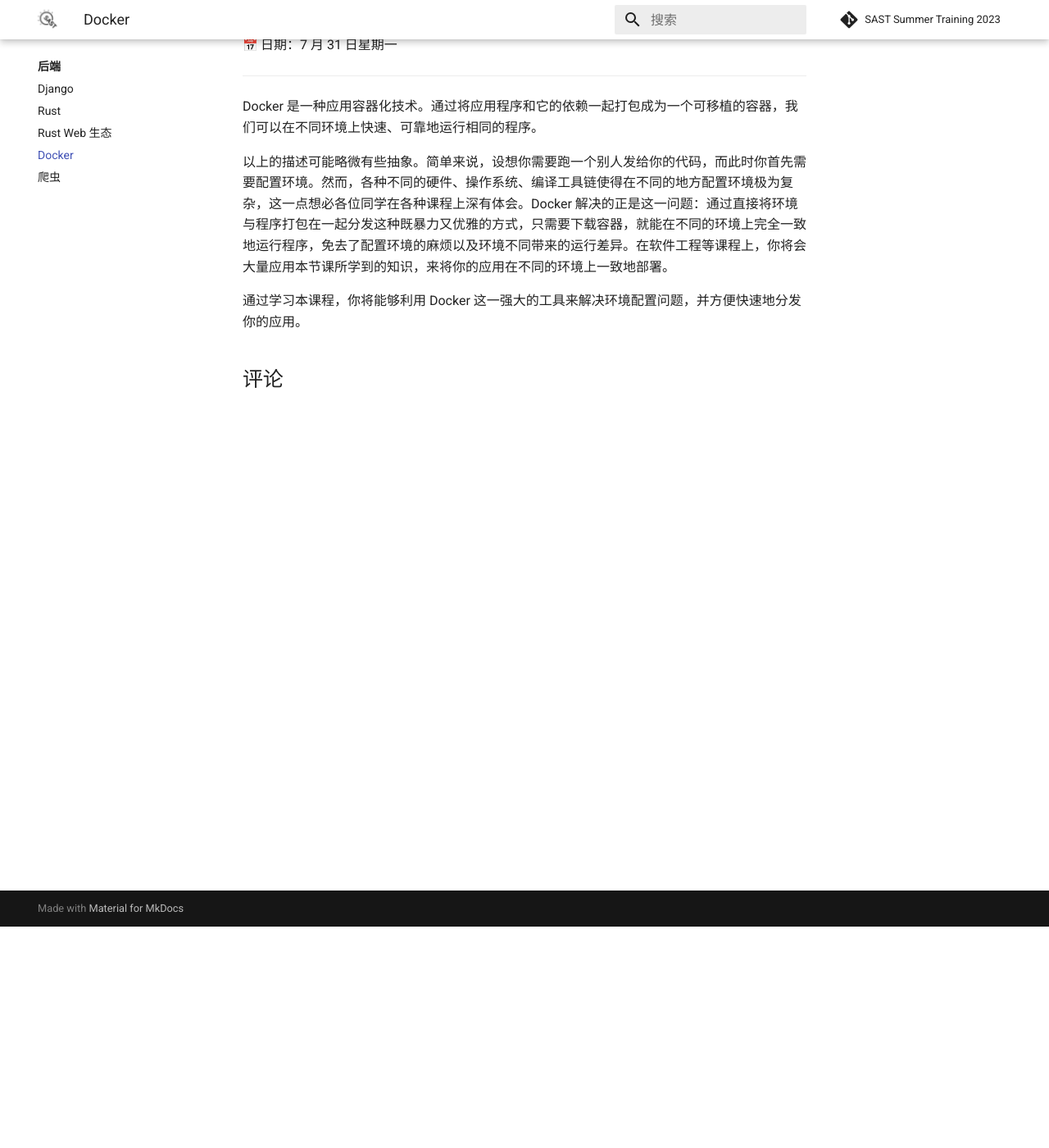
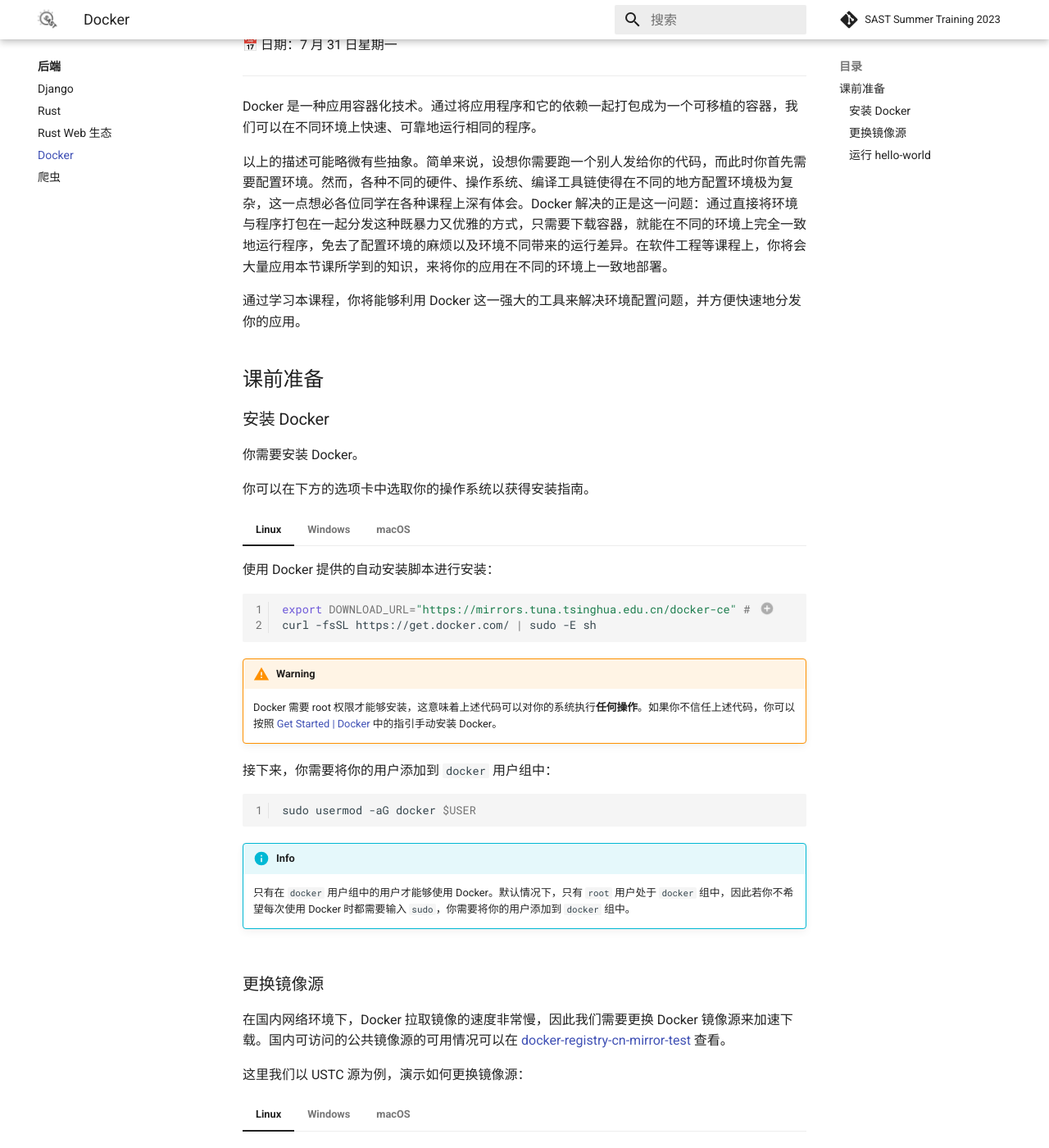
Before and after one commit to sast-summer-training-2023/sast-summer-training-2023.github.io, an MkDocs documentation site: the page built from docs/backend/docker.md, in a window 1280 px wide and 1400 px high, scrolled down 270 px. Shown: the whole window at 82% size. Built offline with MkDocs 1.6.1 and Material for MkDocs 9.7.7, drawn with Linux system fonts in a browser that asks for light colours; emoji names are drawn with the system emoji font; comment, search, counter and statistics services are not loaded; some of the changed text lies outside the part shown.

Commit message:
feat(docker): preparation

````diff
--- a/docs/backend/docker.md
+++ b/docs/backend/docker.md
@@ -13,3 +13,122 @@
 以上的描述可能略微有些抽象。简单来说，设想你需要跑一个别人发给你的代码，而此时你首先需要配置环境。然而，各种不同的硬件、操作系统、编译工具链使得在不同的地方配置环境极为复杂，这一点想必各位同学在各种课程上深有体会。Docker 解决的正是这一问题：通过直接将环境与程序打包在一起分发这种既暴力又优雅的方式，只需要下载容器，就能在不同的环境上完全一致地运行程序，免去了配置环境的麻烦以及环境不同带来的运行差异。在软件工程等课程上，你将会大量应用本节课所学到的知识，来将你的应用在不同的环境上一致地部署。
 
 通过学习本课程，你将能够利用 Docker 这一强大的工具来解决环境配置问题，并方便快速地分发你的应用。
+
+## 课前准备
+
+### 安装 Docker
+
+你需要安装 Docker。
+
+你可以在下方的选项卡中选取你的操作系统以获得安装指南。
+
+=== "Linux"
+
+    使用 Docker 提供的自动安装脚本进行安装：
+
+    ``` shell
+    export DOWNLOAD_URL="https://mirrors.tuna.tsinghua.edu.cn/docker-ce" # (1)
+    curl -fsSL https://get.docker.com/ | sudo -E sh
+    ```
+
+    1. 在国内网络环境下，推荐将安装源设置为 TUNA 等镜像以加速下载。
+
+    !!! warning
+
+        Docker 需要 root 权限才能够安装，这意味着上述代码可以对你的系统执行**任何操作**。如果你不信任上述代码，你可以按照 [Get Started | Docker](https://www.docker.com/get-started/) 中的指引手动安装 Docker。
+
+    接下来，你需要将你的用户添加到 `docker` 用户组中：
+
+    ``` shell
+    sudo usermod -aG docker $USER
+    ```
+
+    !!! info
+
+        只有在 `docker` 用户组中的用户才能够使用 Docker。默认情况下，只有 `root` 用户处于 `docker` 组中，因此若你不希望每次使用 Docker 时都需要输入 `sudo`，你需要将你的用户添加到 `docker` 组中。
+
+=== "Windows"
+
+    推荐做法为在 WSL 中安装 Docker，具体安装方法与 Linux 相同。
+
+    如果你希望在 Windows 原生环境中使用 Docker，你需要安装 [Docker Desktop](https://www.docker.com/products/docker-desktop/)。
+
+=== "macOS"
+
+    通过 [Homebrew](https://brew.sh/) 安装 Docker Desktop：
+
+    ``` shell
+    brew install --cask docker
+    ```
+
+### 更换镜像源
+
+在国内网络环境下，Docker 拉取镜像的速度非常慢，因此我们需要更换 Docker 镜像源来加速下载。国内可访问的公共镜像源的可用情况可以在 [docker-registry-cn-mirror-test](https://github.com/docker-practice/docker-registry-cn-mirror-test/actions) 查看。
+
+这里我们以 USTC 源为例，演示如何更换镜像源：
+
+=== "Linux"
+
+    在 `/etc/docker/daemon.json` 中添加以下内容：
+
+    ``` json
+    {
+        "registry-mirrors": [
+            "https://docker.mirrors.ustc.edu.cn"
+        ]
+    }
+    ```
+
+    之后重启 Docker 服务：
+
+    ``` shell
+    sudo systemctl restart docker
+    ```
+
+=== "Windows"
+
+    在菜单栏中右键单击 Docker Desktop 图标，选择 “Settings”，在 “Docker Engine” 标签页中添加以下内容：
+
+    ``` json
+    {
+        "registry-mirrors": [
+            "https://docker.mirrors.ustc.edu.cn"
+        ]
+    }
+    ```
+
+    之后单击 “Apply & restart”。
+
+=== "macOS"
+
+    在菜单栏中单击 Docker Desktop 图标，选择 “Settings”，在 “Docker Engine” 标签页中添加以下内容：
+
+    ``` json
+    {
+        "registry-mirrors": [
+            "https://docker.mirrors.ustc.edu.cn"
+        ]
+    }
+    ```
+
+    之后单击 “Apply & restart”。
+
+### 运行 `hello-world`
+
+`hello-world` 是 Docker 官方提供的一个简单的镜像，用于测试 Docker 是否正确安装。你可以通过以下命令运行 `hello-world`：
+
+``` shell
+docker run --rm hello-world
+```
+
+如果看到以下输出，说明 Docker 安装成功：
+
+``` text
+Hello from Docker!
+This message shows that your installation appears to be working correctly.
+...
+```
+
+!!! info
+
+    如果你感到好奇的话，`--rm` 参数表示在容器退出后自动删除容器。由于 `hello-world` 镜像只是用于测试，因此我们不希望它留在我们的系统中。
--- a/mkdocs.yml
+++ b/mkdocs.yml
@@ -10,6 +10,7 @@
   logo: images/logo.png
   favicon: images/favicon.png
   features:
+    - content.code.annotate
     - navigation.top
     - navigation.tabs
     - navigation.indexes
@@ -56,6 +57,9 @@
   - pymdownx.magiclink
   - pymdownx.mark
   - pymdownx.smartsymbols
+  - pymdownx.superfences
+  - pymdownx.tabbed:
+      alternate_style: true
   - pymdownx.tasklist:
       custom_checkbox: true
   - pymdownx.tilde
````
Also changed, not shown: docs/backend/index.md (+6 -0 lines), docs/index.md (+6 -0 lines).
